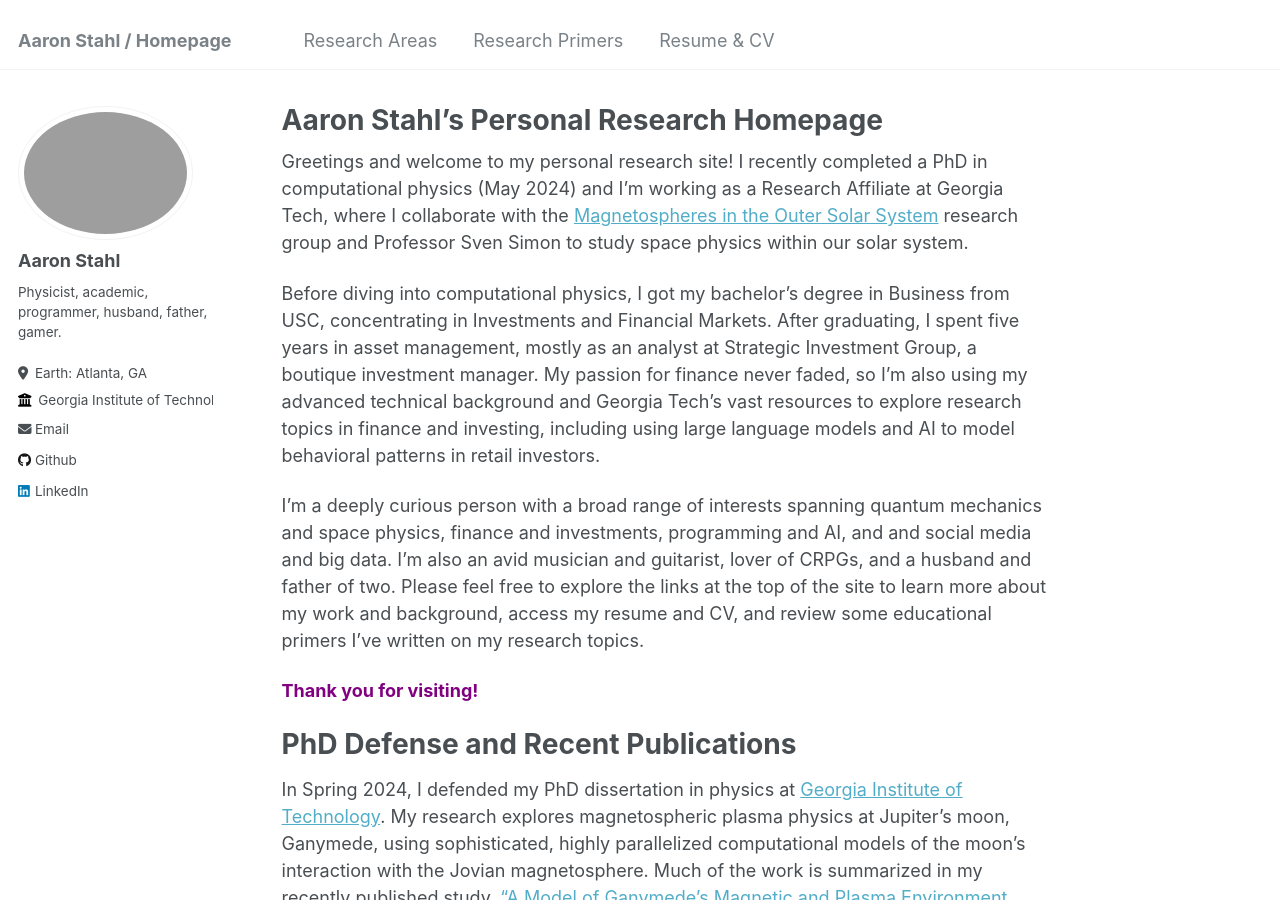
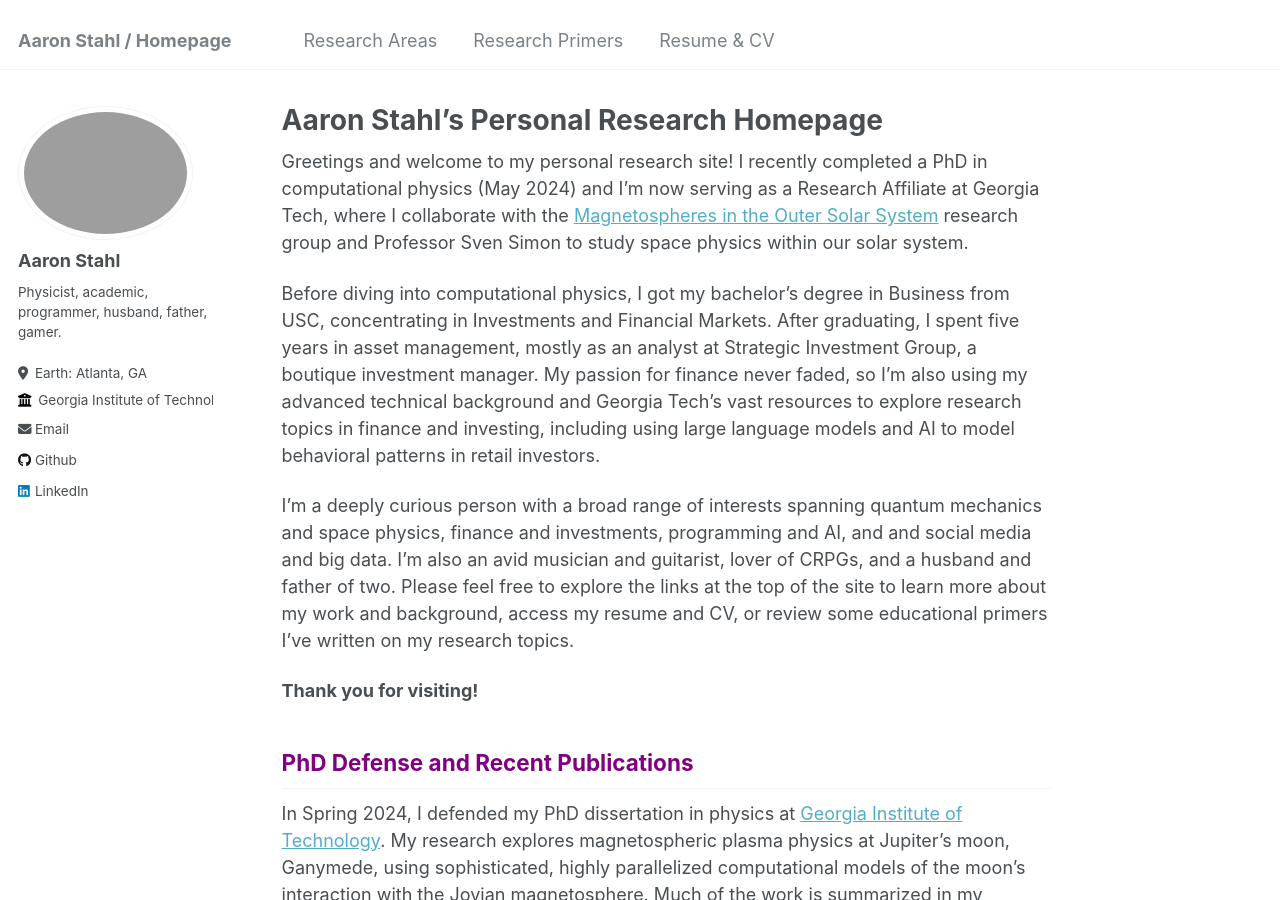
Before and after one commit to astahl3/astahl3.github.io, a Jekyll site: the page built from _pages/about.md, in a window 1280 px wide and 900 px high. Built offline with Jekyll 4.4.1, drawn with Linux system fonts in a browser that asks for light colours.

Commit message:
updated landing page

```diff
--- a/_pages/about.md
+++ b/_pages/about.md
@@ -6,20 +6,20 @@
   - /about/
   - /about.html
 ---
-Greetings and welcome to my personal research site! I recently completed a PhD in computational physics (May 2024) and I'm working as a Research Affiliate at Georgia Tech, where I collaborate with the [Magnetospheres in the Outer Solar System](https://svensimon.gatech.edu/) research group and Professor Sven Simon to study space physics within our solar system.
+Greetings and welcome to my personal research site! I recently completed a PhD in computational physics (May 2024) and I'm now serving as a Research Affiliate at Georgia Tech, where I collaborate with the [Magnetospheres in the Outer Solar System](https://svensimon.gatech.edu/) research group and Professor Sven Simon to study space physics within our solar system.
 
 Before diving into computational physics, I got my bachelor’s degree in Business from USC, concentrating in Investments and Financial Markets. After graduating, I spent five years in asset management, mostly as an analyst at Strategic Investment Group, a boutique investment manager. My passion for finance never faded, so I’m also using my advanced technical background and Georgia Tech's vast resources to explore research topics in finance and investing, including using large language models and AI to model behavioral patterns in retail investors.
 
-I’m a deeply curious person with a broad range of interests spanning quantum mechanics and space physics, finance and investments, programming and AI, and and social media and big data. I'm also an avid musician and guitarist, lover of CRPGs, and a husband and father of two. Please feel free to explore the links at the top of the site to learn more about my work and background, access my resume and CV, and review some educational primers I've written on my research topics.
+I’m a deeply curious person with a broad range of interests spanning quantum mechanics and space physics, finance and investments, programming and AI, and and social media and big data. I'm also an avid musician and guitarist, lover of CRPGs, and a husband and father of two. Please feel free to explore the links at the top of the site to learn more about my work and background, access my resume and CV, or review some educational primers I've written on my research topics.
 
-<span style ="color: purple;"> **Thank you for visiting!** </span>
+**Thank you for visiting!**
 
-PhD Defense and Recent Publications
-======
+## <span style="color: purple;"> PhD Defense and Recent Publications </span>
+
 In Spring 2024, I defended my PhD dissertation in physics at [Georgia Institute of Technology](https://grad.gatech.edu/events/phd-defense-aaron-stahl). My research explores magnetospheric plasma physics at Jupiter's moon, Ganymede, using sophisticated, highly parallelized computational models of the moon's interaction with the Jovian magnetosphere. Much of the work is summarized in my recently published study, ["A Model of Ganymede's Magnetic and Plasma Environment During the Juno PJ34 Flyby"](https://agupubs.onlinelibrary.wiley.com/doi/full/10.1029/2023JA032113) in the _Journal of Geophysical Research - Space Physics_. I have also recently published peer-reviewed articles on the plasma dynamics of Jupiter's moon, Europa, during its encounter with ESA's Juno spacecraft in 2022 ([Magnetic Signatures of the Interaction Between Europa and Jupiter's Magnetosphere During the Juno Flyby](https://agupubs.onlinelibrary.wiley.com/doi/10.1029/2023GL106810)) and the presence of electron radiation belts at Ganymede ([On the Formation of Trapped Electron Radiation Belts at Ganymede](https://agupubs.onlinelibrary.wiley.com/doi/full/10.1029/2024GL109058)).
 
-Current Status (updated July '24)
-======
+## <span style="color: purple;"> Current Status (updated July '24) </span>
+
 I'm a Research Affiliate at the Georgia Institute of Technology, working with Professor Sven Simon and the [Magnetospheres in the Outer Solar System](https://svensimon.gatech.edu/) research group to continue advancing our group's research efforts in space plasma and magnetospheric physics. I'm currently investigating how the perturbed electromagnetic environment near Jupiter's moon, Ganymede, couples to the behavior of energetic neutral atoms (ENAs) in the vicinity of the moon. As mentioned above, I'm also concurrently pursuing research related to my background in investment management and financial markets.
 
 Please reach out ([aaron.m.stahl@gmail.com](mailto:aaron.m.stahl@gmail.com)) if you're interested in any of my work. You can learn more about my research projects via the links at the top of the page.
```
